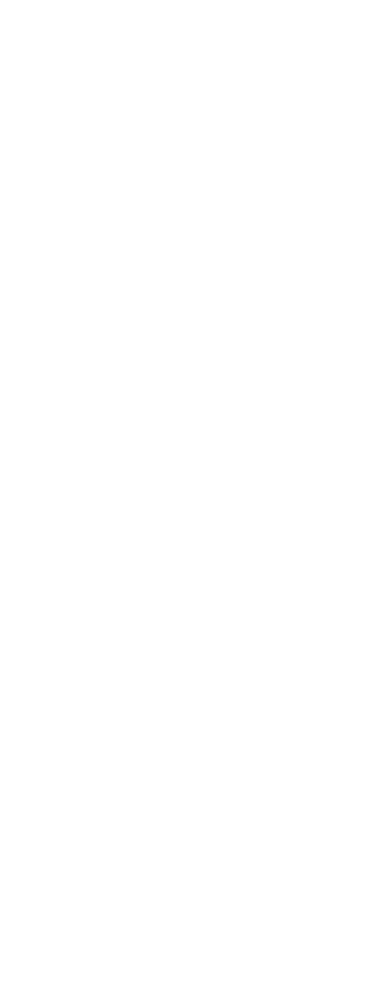
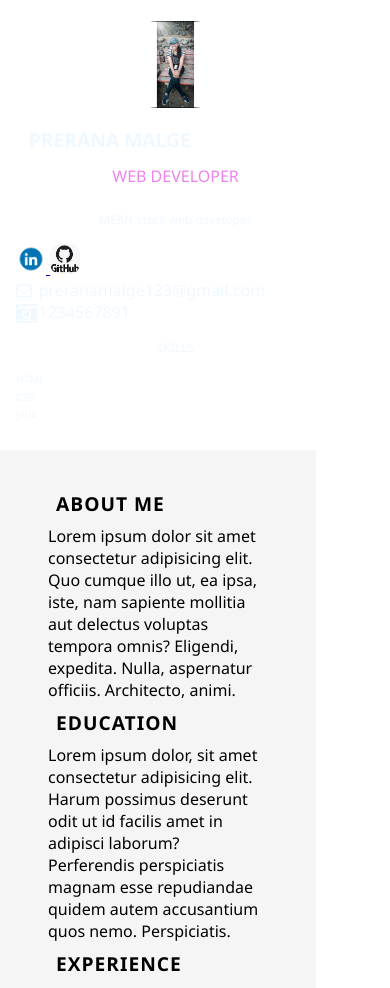
Before and after one commit to PreranaMalge/Selectors-Basic-Selectors-Combinators-Id-selector-Class-selector---Post-Class---Responsive-Resum, a plain HTML site: page index.html in a window 390 px wide. Shown: the top 988 px of the page. Before the commit the page ends 844 px from the top, so only its background shows below. Drawn offline with Linux system fonts and the light colour scheme.

Commit message:
responsive resume

```diff
--- a/index.html
+++ b/index.html
@@ -17,9 +17,53 @@
     </head>
     <body>
         <main class="main-content" contenteditable="true">
+
             <section class="left-section">
+
                  <div class="left-content">
+
                     <!-- Write code for the left section here -->
+                    <div class="profile-details">
+
+                     <div class="profile-image">
+                        <img src="./Images/image.jpg" alt="profile-image">
+                    </div>
+
+                    <div class="name">Prerana Malge</div>
+
+                    <div class="designation">web developer</div>
+
+                    <div class="description">MERN stack web developer</div>
+
+                    <div class="contact-item">
+
+                        <div class="icon">
+                            <a href="https://www.linkedin.com/feed/" target="-blank">
+                            <img src="./Images/linkedin.png" alt="Linkedin-logo">
+                            </a>
+
+
+                            <a href="https://github.com/PreranaMalge" >
+                                <img src="./Images/github.png" alt="github">
+                            </a>
+
+                        </div>
+
+                        <div class="contact">
+                            <span><i class="fa fa-envelope-o" aria-hidden="true"></i> &nbsp; preranamalge123@gmail.com </span> <br>
+                            <span><i class="fa fa-camera-retro fa-lg"></i> &nbsp; 1234567891 </span>
+                        </div>
+                        <div class="skills">Skills</div>
+
+                        <div class="skill-name">
+                            <div class="">HTML</div>
+                            <div class="progress-bar bar-1"></div>
+                            <div class="">CSS</div>
+                            <div class="progress-bar bar-2"></div>
+                            <div class="">JAVA</div>
+                            <div class="progress-bar bar-3"></div>
+
+                    </div>
                 </div>
             </div>
             </section>
@@ -28,7 +72,27 @@
                 <div class="right-main-content">
 
                     <!-- Write code for the right section here -->
-                </div>
+                    <div class="about-me">
+
+                        <h1 class="right-title">About me</h1>
+                        Lorem ipsum dolor sit amet consectetur adipisicing elit. Quo cumque illo ut, ea ipsa, iste, nam sapiente mollitia aut delectus voluptas tempora omnis? Eligendi, expedita. Nulla, aspernatur officiis. Architecto, animi.
+                    </div>
+
+                    <div class="education">
+                        <h1 class="right-title">Education</h1>
+                        Lorem ipsum dolor, sit amet consectetur adipisicing elit. Harum possimus deserunt odit ut id facilis amet in adipisci laborum? Perferendis perspiciatis magnam esse repudiandae quidem autem accusantium quos nemo. Perspiciatis.
+                    </div>
+
+                    <div class="experience">
+                        <h1 class="right-title">Experience</h1>
+                        Lorem ipsum dolor sit amet consectetur adipisicing elit. Delectus reprehenderit consequuntur dolor modi ullam illum odio fugit, officia sint quaerat non! Facilis voluptatum et a placeat expedita odit, molestiae rem?
+                    </div>
+
+                    <div class="projects">
+                        <h1 class="right-title">Projects</h1>
+                        Lorem ipsum dolor, sit amet consectetur adipisicing elit. Optio iusto fugit voluptatum sit quidem aliquid deleniti sint quasi quod, quia, ratione, laudantium quisquam itaque labore asperiores molestiae animi doloremque atque.
+                    </div>
+
             </section>
         </main>
     </body>
--- a/style.css
+++ b/style.css
@@ -1,9 +1,130 @@
-*{
-    padding: 0;
-    margin: 0;
-    box-sizing: border-box;
-    list-style: none;
-    font-family: 'Segoe UI', Tahoma, Geneva, Verdana, sans-serif;
+* {
+  padding: 0;
+  margin: 0;
+  box-sizing: border-box;
+  list-style: none;
+  font-family: "Segoe UI", Tahoma, Geneva, Verdana, sans-serif;
 }
 
+.main-content {
+  display: grid;
+  max-height: 100vh;
+  min-height: 1000px;
+  grid-template-columns: 300px 700px;
+}
+
+.left-section {
+  background-color: block;
+  color: aliceblue;
+  grid-column: 1 span;
+}
+
+.right-section {
+  background-color: whitesmoke;
+  width: 90%;
+  grid-column: span 1 / span 2;
+}
+
+.left-content {
+  padding: 1rem;
+}
+
+.profile-image img {
+  display: block;
+  margin: auto;
+  border: 5px white solid;
+  border-radius: 30%;
+  width: 30%;
+}
+
+.name {
+  font-size: 1.2rem;
+  font-weight: 700;
+  align-content: center;
+  padding: 0.8rem;
+  text-transform: uppercase;
+  word-spacing: 0.02px;
+  letter-spacing: 0.02px;
+}
+
+.designation {
+  font-size: 1rem;
+  text-align: center;
+  text-transform: uppercase;
+  padding-bottom: 0.5rem;
+  color: violet;
+}
+
+.description {
+  font-size: 0.75rem;
+  text-align: center;
+  padding: 1rem;
+}
+
+.icon a img {
+  border-radius: 10px;
+  width: 30px;
+  height: 30px;
+  align-items: center;
+}
+
+.contact span i {
+  width: 10px;
+  text-align: center;
+}
+
+.skills {
+  font-size: 00.75rem;
+  text-align: center;
+  text-transform: uppercase;
+  padding: 1rem 0.5rem;
+}
+
+.skill-name {
+  font-size: 0.65rem;
+  font-weight: 0.65rem;
+  text-align: left;
+  padding-bottom: 0.5rem;
+}
+
+.progress-bar {
+  border: 1px white solid;
+  height: 4px;
+  background-color: white;
+}
+
+.bar-1 {
+  width: 90%;
+}
+
+.bar-2 {
+  width: 75%;
+}
+
+.bar-3 {
+  width: 60%;
+}
+
+.right-main-content {
+  padding-top: 2rem;
+  padding-bottom: 2rem;
+  padding-left: 3rem;
+  padding-right: 3rem;
+}
+
+.right-title {
+  text-transform: uppercase;
+  font-size: 1.2rem;
+  font-weight: 700;
+  padding: 0.5rem;
+  letter-spacing: 1px;
+}
+
+@media (max-width: 673px) {
+  .main-content {
+    grid-template-columns: repeat(1, 1fr);
+    width: 90%;
+    min-height: 1000px;
+  }
+}
 /* Write CSS code below */
```
Also changed, not shown: .codesandbox/workspace.json (added), Images/github.png (added), Images/image.jpg (added), Images/linkedin.png (added).
